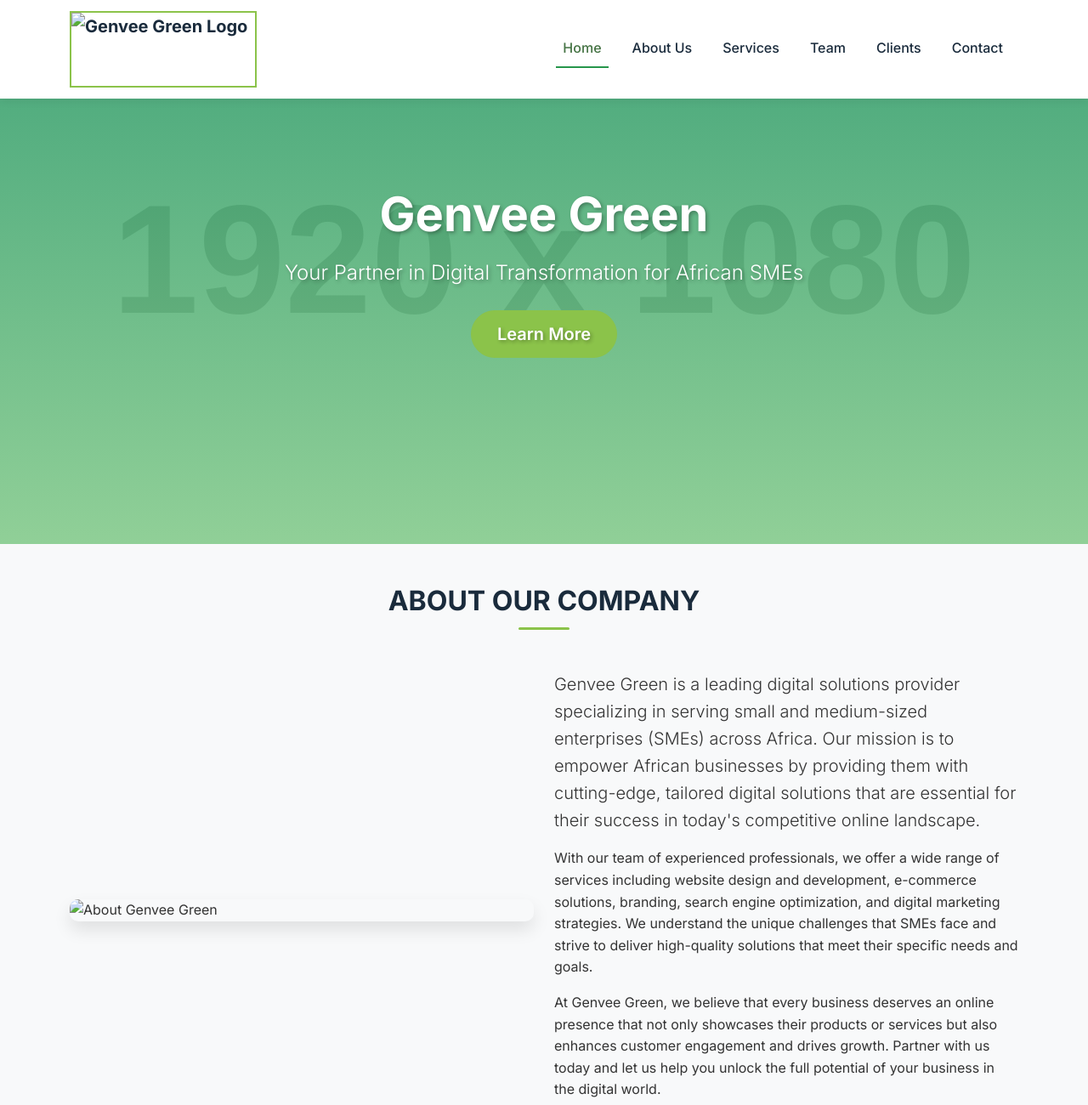
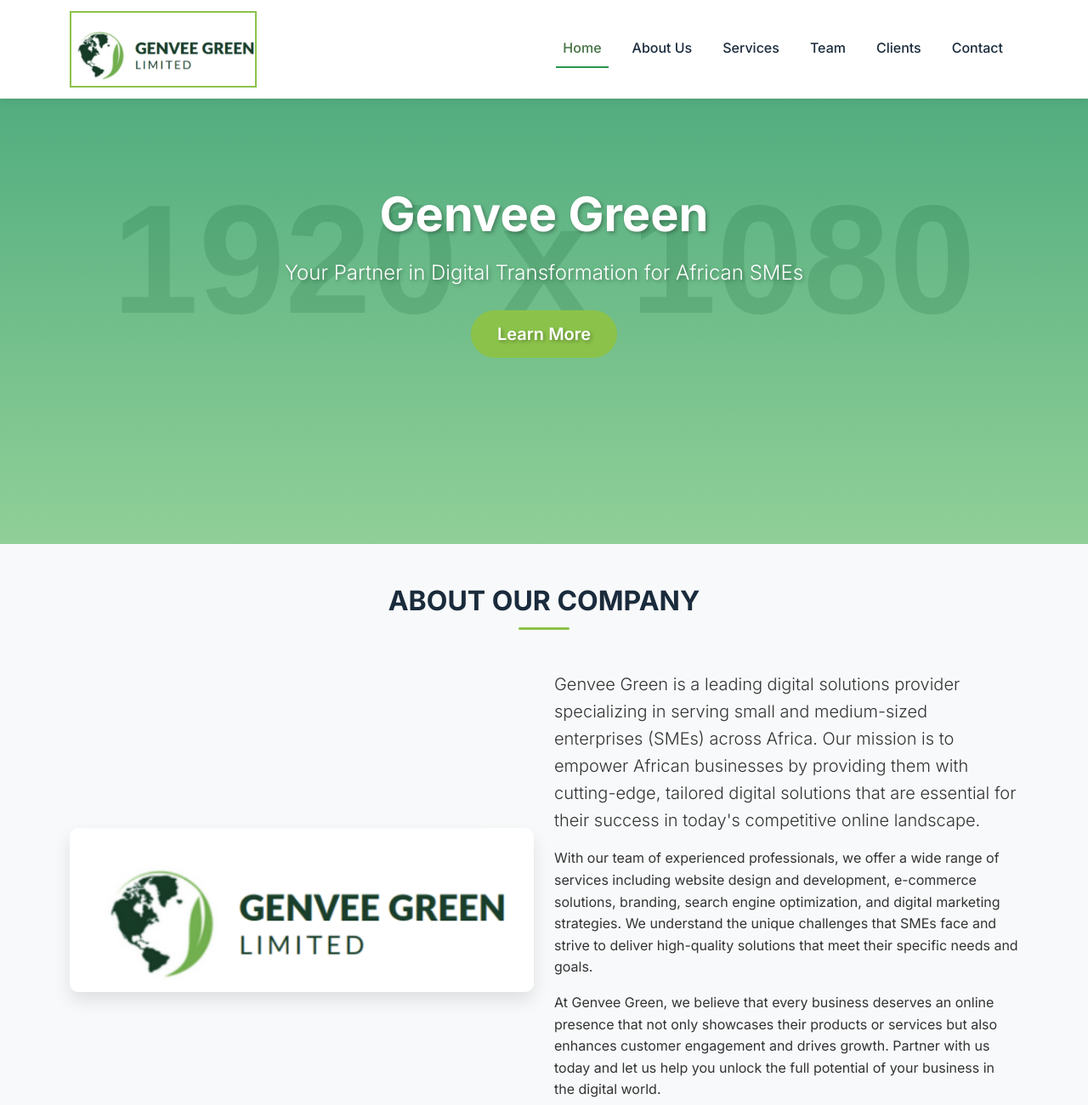
Before and after one commit to Spiffy047/project1, a website: page index.html in a window 1280 px wide. Shown: the top 1300 px of the page at 85% size. Drawn offline with nearby package versions, Linux system fonts and the light colour scheme; placeholder pictures from the web are drawn by us; files whose address does not match are found by name.

Commit message:
mv commit3

```diff
--- a/index.html
+++ b/index.html
@@ -13,7 +13,7 @@
     <nav class="navbar navbar-expand-lg navbar-light bg-light custom-navbar fixed-top">
         <div class="container">
             <a class="navbar-brand" href="#">
-                <img src=/home/joe/Pictures/Screenshots/genvee.png alt="Genvee Green Logo" class="me-2">
+                <img src=/home/joe/Desktop/Sites/project1/images/genvee.png alt="Genvee Green Logo" class="me-2">
 
             </a>
             <button class="navbar-toggler" type="button" data-bs-toggle="collapse" data-bs-target="#navbarNav" aria-controls="navbarNav" aria-expanded="false" aria-label="Toggle navigation">
@@ -57,7 +57,7 @@
             <h2 class="text-center mb-5 section-heading">ABOUT OUR COMPANY</h2>
             <div class="row align-items-center">
                 <div class="col-lg-6 mb-4 mb-lg-0">
-                    <img src="/home/joe/Pictures/Screenshots/genvee.png"img-fluid rounded shadow-lg" alt="About Genvee Green">
+                    <img src="images/genvee.png"img-fluid rounded shadow-lg" alt="About Genvee Green">
                 </div>
                 <div class="col-lg-6">
                     <p class="lead">Genvee Green is a leading digital solutions provider specializing in serving small and medium-sized enterprises (SMEs) across Africa. Our mission is to empower African businesses by providing them with cutting-edge, tailored digital solutions that are essential for their success in today's competitive online landscape.</p>
```
Also changed, not shown: images/genvee.png (added).
